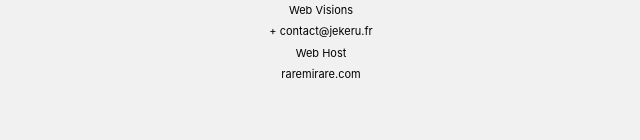
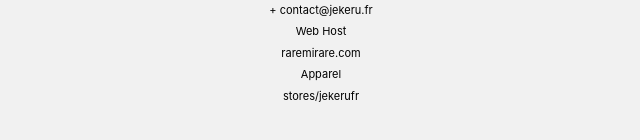
Before and after one commit to Jekeru/jekeru.fr, a plain HTML site: page index.html in a window 1280 px wide. Shown: the part 500-640 px from the top of the page, without its empty margins (319-959 px from the left). Drawn offline with nearby package versions, Linux system fonts and the light colour scheme.

Commit message:
Update index.html

```diff
--- a/index.html
+++ b/index.html
@@ -72,6 +72,8 @@
     <a href="mailto:contact@jekeru.fr">+ contact@jekeru.fr</a>
     <p>Web Host</p>
     <a href="https://raremirare.com/" target="_blank">raremirare.com</a>
+    <p>Apparel</p>
+    <a href="https://teespring.com/fr/stores/jekerufr" target="_blank">stores/jekerufr</a>
 
     <!-- Optional Js -->
     <script src="./main.js" async defer></script>
```
